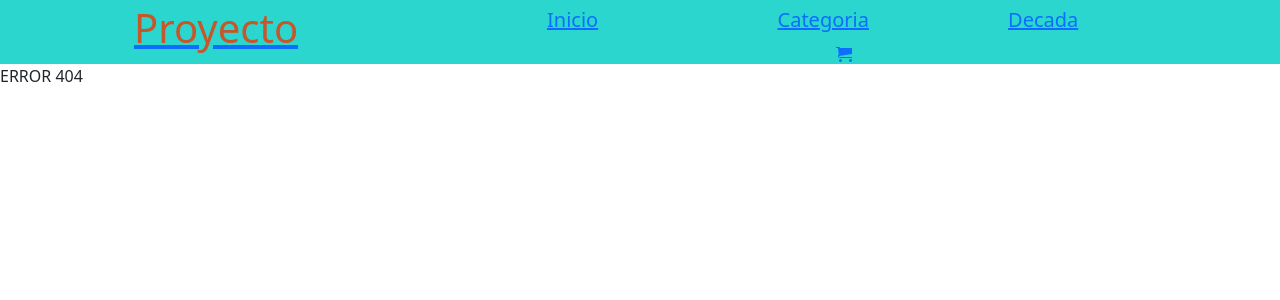
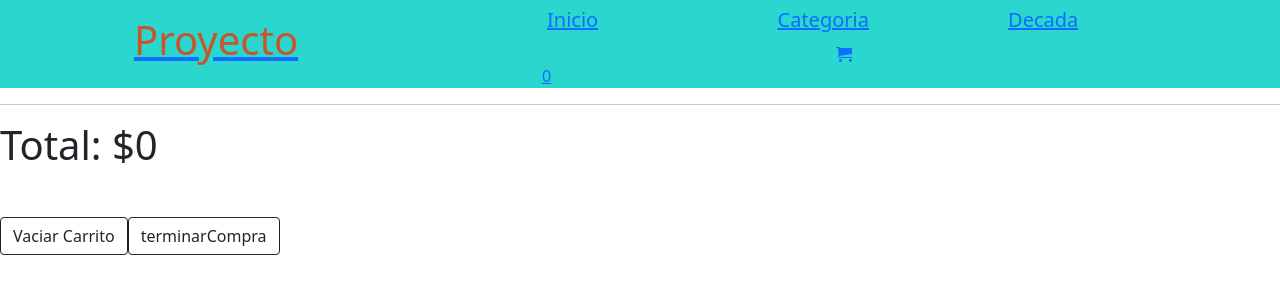
Before and after one commit to Joaco95/ReactJs-AlonsoJoaquin, a React (Create React App) app: page /cart in a window 1280 px wide. Before the commit this address had no page. Shown: the top 300 px of the page. Built offline with nearby package versions, Linux system fonts and the light colour scheme.

Commit message:
Sin agregar a carrito

```diff
--- a/src/App.js
+++ b/src/App.js
@@ -4,7 +4,8 @@ import "bootstrap/dist/css/bootstrap.min.css";
 import "./styles/style.scss";
 import { BrowserRouter, Route, Routes } from "react-router-dom";
 import { ItemDetailContainer } from "./components/ItemDetailContainer/ItemDetailContainer";
-import { CartProvide } from "./components/cartContext/CartContext";
+import { CartProvide } from "./components/CartContext/CartContext";
+import { Cart } from "./components/Cart/Cart";
 
 /* import { Nosotros } from "./components/nosotros/nosotros"; */
 
@@ -19,6 +20,7 @@ function App() {
           <Route path="/decada/:anios" element={<ItemListContainer />} />
           <Route path="/categoria/" element="Esta en proceso" />
           <Route path="/detail/:Id" element={<ItemDetailContainer />} />
+          <Route path="/cart" element={<Cart />} />
 
           <Route path="*" element="ERROR 404" />
           {/* <Route path="/nosotros" element={<Nosotros />} /> */}
--- a/src/components/ItemDetail/ItemDetail.js
+++ b/src/components/ItemDetail/ItemDetail.js
@@ -1,7 +1,7 @@
 import { Card, Button } from "react-bootstrap";
 import { useContext, useState } from "react";
 import { Link } from "react-router-dom";
-import { CartContext } from "../cartContext/CartContext";
+import { CartContext } from "../CartContext/CartContext";
 import { ItemCount } from "../itemCount/itemCount";
 
 export const ItemDetail = ({
--- a/src/components/cart/Cart.js
+++ b/src/components/cart/Cart.js
@@ -1,8 +1,47 @@
-/* import { useContext } from "react";
-import { CartContext } from "../cartContext/cartContext";
+import { useContext } from "react";
+import { CartContext } from "../CartContext/CartContext";
+import { Button } from "react-bootstrap";
+import { Link } from "react-router-dom";
 
 export const Cart = () => {
   const { carrito, addItemTotal, clear, removeItem } = useContext(CartContext);
-  return <></>;
+
+  /*  if (carrito.length === 0) {
+    return (
+      <>
+        <h2>Tu carrito está vacío</h2>
+        <Link to="/">
+          <Button variant="outline-dark">Volver Tienda</Button>
+        </Link>
+      </>
+    );
+  } */
+
+  return (
+    <>
+      {carrito.map((elemento) => (
+        <div key={elemento.id}>
+          <h3>Articulo: {elemento.title}</h3>
+          <p>Cantidad: {elemento.cantidad}</p>
+          <p>Precio: {elemento.price * elemento.cantidad}</p>
+
+          <Button
+            variant="outline-dark"
+            onClick={() => removeItem(elemento.id)}
+          >
+            Borrar articulo
+          </Button>
+        </div>
+      ))}
+
+      <hr />
+      <h1>Total: ${addItemTotal()}</h1>
+      <div className="mt-5">
+        <Button variant="outline-dark" onClick={clear}>
+          Vaciar Carrito
+        </Button>
+        <Button variant="outline-dark">terminarCompra</Button>
+      </div>
+    </>
+  );
 };
- */
--- a/src/components/cartWidget/cartWidget.js
+++ b/src/components/cartWidget/cartWidget.js
@@ -1,12 +1,15 @@
 import { ImCart } from "react-icons/im";
 import { Link } from "react-router-dom";
+import { CartContext } from "../CartContext/CartContext";
+import { useContext } from "react";
 
 export const CartWidget = () => {
+  const { addItemQuantity } = useContext(CartContext);
+
   return (
-    <div>
-      <Link to="/cart">
-        <ImCart className="img container" />
-      </Link>
-    </div>
+    <Link to="/cart">
+      <ImCart className="img container" />
+      <span> {addItemQuantity()} </span>
+    </Link>
   );
 };
--- a/src/components/itemCount/itemCount.js
+++ b/src/components/itemCount/itemCount.js
@@ -2,29 +2,45 @@ import { Button } from "react-bootstrap";
 import { useState } from "react";
 
 export const ItemCount = ({ max, min = 0, agregar }) => {
-  const [algo, setalgo] = useState(min);
+  const [cant, setCant] = useState(min);
 
   const Suma = () => {
-    algo < max && setalgo(algo + 1);
+    cant < max && setCant(cant + 1);
   };
 
   const Resta = () => {
-    algo > min && setalgo(algo - 1);
+    cant > min && setCant(cant - 1);
   };
+
+  /*  const handleAgregar = () => {
+    if (cantidad === 0) return;
+
+    if (!isInCart(id)) {
+      const agregar = {
+        id,
+        title,
+        price,
+        stock,
+        cantidad,
+      };
+
+      addItem(agregar);
+    }
+  }; */
 
   return (
     <div>
       <Button variant="outline-danger" onClick={Resta}>
         -
       </Button>{" "}
-      <h5>{algo}</h5>
+      <h5>{cant}</h5>
       <Button variant="outline-danger" onClick={Suma}>
         +
       </Button>{" "}
       <Button
         variant="danger"
-        disabled={min === algo}
-        onClick={() => agregar(algo)}
+        disabled={min === cant}
+        onClick={() => agregar(cant)}
       >
         Comprar
       </Button>
```
